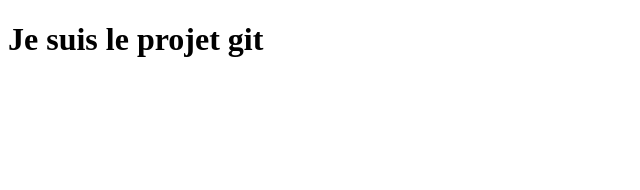
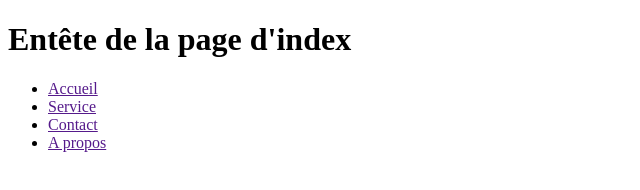
Before and after one commit to KOUROUMA-SEKOU-KARAMO/Mon-projet-git, a plain HTML site: page index.html in a window 1280 px wide. Shown: the whole page, without its empty margins (0-640 px from the left). Drawn offline with Linux system fonts and the light colour scheme.

Commit message:
add navbar

```diff
--- a/index.html
+++ b/index.html
@@ -7,6 +7,16 @@
     <title>projet git</title>
 </head>
 <body>
-    <h1>Je suis le projet git </h1>
+    <head>
+    <h1>Entête de la page d'index   </h1>
+    </head>
+    <nav>
+        <ul>
+            <li><a href="">Accueil</a></li>
+            <li><a href="">Service</a></li>
+            <li><a href="">Contact</a></li>
+            <li><a href="">A propos </a></li>
+        </ul>
+    </nav>
 </body>
 </html>
```
